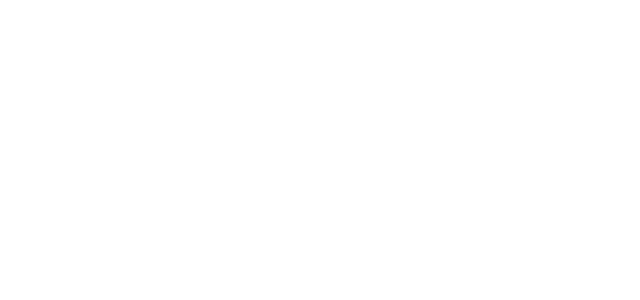
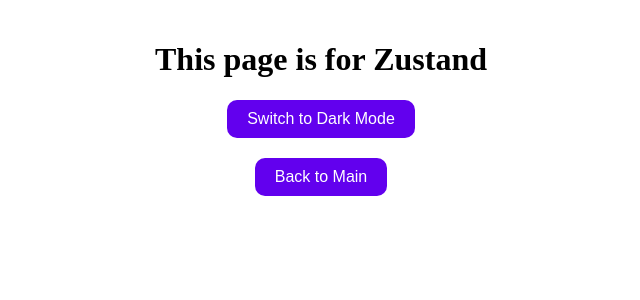
Before and after one commit to joshyeom/state-comparison, a React (Vite) app: page /zustand in a window 1280 px wide. Before the commit this address had no page. Shown: the top 300 px of the page, without its empty margins (319-959 px from the left). Built offline with nearby package versions, Linux system fonts and the light colour scheme.

Commit message:
feat: Zustand page

```diff
--- a/package.json
+++ b/package.json
@@ -15,7 +15,8 @@
     "react": "^18.2.0",
     "react-dom": "^18.3.1",
     "react-redux": "^9.1.2",
-    "react-router-dom": "^6.23.1"
+    "react-router-dom": "^6.23.1",
+    "zustand": "^4.5.2"
   },
   "devDependencies": {
     "@types/react": "^18.2.66",
--- a/src/Router.tsx
+++ b/src/Router.tsx
@@ -1,5 +1,5 @@
 import { BrowserRouter, Route, Routes } from 'react-router-dom';
-import { Home, PropsState, ContextAPIState, ReduxToolkitState } from './components/index';
+import { Home, PropsState, ContextAPIState, ReduxToolkitState, ZustandState } from './components/index';
 import ContextAPI from './components/ContextAPI/ContextAPI';
 
 const Router = () => {
@@ -14,6 +14,7 @@
                 </ContextAPIState>
               }/>
               <Route path="/reduxtoolkit" element={<ReduxToolkitState/>}/>
+              <Route path="/zustand" element={<ZustandState/>}/>
             </Routes>
         </BrowserRouter>
     );
--- a/src/components/ReduxToolkit/ReduxToolkit.tsx
+++ b/src/components/ReduxToolkit/ReduxToolkit.tsx
@@ -1,6 +1,6 @@
 import styles from "../../public/App.module.css"
 import { Link } from "react-router-dom"
-import { initState, reduxToggleTheme } from "../../reduxStore/themeSlice"
+import { initState, reduxToggleTheme } from "../../store/reduxStore/themeSlice"
 import { useDispatch, useSelector } from "react-redux"
 import { useEffect } from "react"
 import { rootState } from "../../types/rootState"
--- a/src/components/ReduxToolkit/ReduxToolkitState.tsx
+++ b/src/components/ReduxToolkit/ReduxToolkitState.tsx
@@ -1,6 +1,6 @@
 import ReduxToolkit from "./ReduxToolkit";
 import { Provider } from "react-redux";
-import store from "../../reduxStore/store";
+import store from "../../store/reduxStore/store";
 
 const ReduxTookitState = () => {
     return (
--- a/src/components/StateMangementList.tsx
+++ b/src/components/StateMangementList.tsx
@@ -24,7 +24,9 @@
           </Link>
           </li>
           <li>
-            <button>Zustand</button>
+          <Link to="/zustand">
+                <button>Zustand</button>
+          </Link>
           </li>
           <li>
             <button>Recoil</button>
--- /dev/null
+++ b/src/components/Zustand/Zustand.tsx
@@ -0,0 +1,31 @@
+import { useEffect } from 'react';
+import styles from '../../public/App.module.css'
+import { useStore } from '../../store/zustandStore/store'
+import { Link } from 'react-router-dom';
+
+const Zustand= () => {
+    const { theme, toggleTheme, initState } = useStore(state => ({ theme: state.theme, toggleTheme: state.toggleTheme, initState: state.initState }));
+
+    useEffect(() => {
+        initState()
+    },[])
+
+
+    return (
+    <div className={`${theme === "light" ? styles.light : styles.dark} ${styles.container}`}>
+        <header className={styles.header}>
+          <h1>This page is for Zustand</h1>
+          <button onClick={toggleTheme}>
+            Switch to {theme === "light" ? 'Dark' : 'Light'} Mode
+          </button>
+        </header>
+          <Link to="/">
+            <button>
+                Back to Main
+            </button>
+          </Link>
+      </div>
+    )
+}
+
+export default Zustand
--- /dev/null
+++ b/src/components/Zustand/ZustandState.tsx
@@ -0,0 +1,7 @@
+import Zustand from "./Zustand"
+
+const ZustandState = () => {
+    return <Zustand/>
+}
+
+export default ZustandState
--- a/src/components/index.ts
+++ b/src/components/index.ts
@@ -2,3 +2,4 @@
 export { default as ContextAPIState } from '../components/ContextAPI/ContextAPIState';
 export { default as PropsState } from '../components/Props/PropsState';
 export { default as ReduxToolkitState } from '../components/ReduxToolkit/ReduxToolkitState'
+export { default as ZustandState } from '../components/Zustand/ZustandState'
--- /dev/null
+++ b/src/store/zustandStore/store.ts
@@ -0,0 +1,22 @@
+import { create } from "zustand";
+
+interface types{
+    theme: "light" | "dark"
+}
+
+export const useStore = create<types>((set) => ({
+    theme: "light",
+    toggleTheme: () => {
+        set((state) => {
+            const newTheme = state.theme === "light" ? "dark" : "light";
+            localStorage.setItem("theme", newTheme);
+            return { theme: newTheme };
+        });
+    },
+    initState: () => {
+        const storedTheme = localStorage.getItem("theme");
+        if (storedTheme !== null) {
+            set({ theme: storedTheme as "light" | "dark"});
+        }
+    },
+}));
```
Also changed, not shown: src/store/reduxStore/store.ts (renamed from src/reduxStore/store.ts), src/store/reduxStore/themeSlice.ts (renamed from src/reduxStore/themeSlice.ts), src/types/rootState.ts (line endings or trailing spaces), 1 other file (tests, documents, lock files or other folders).
